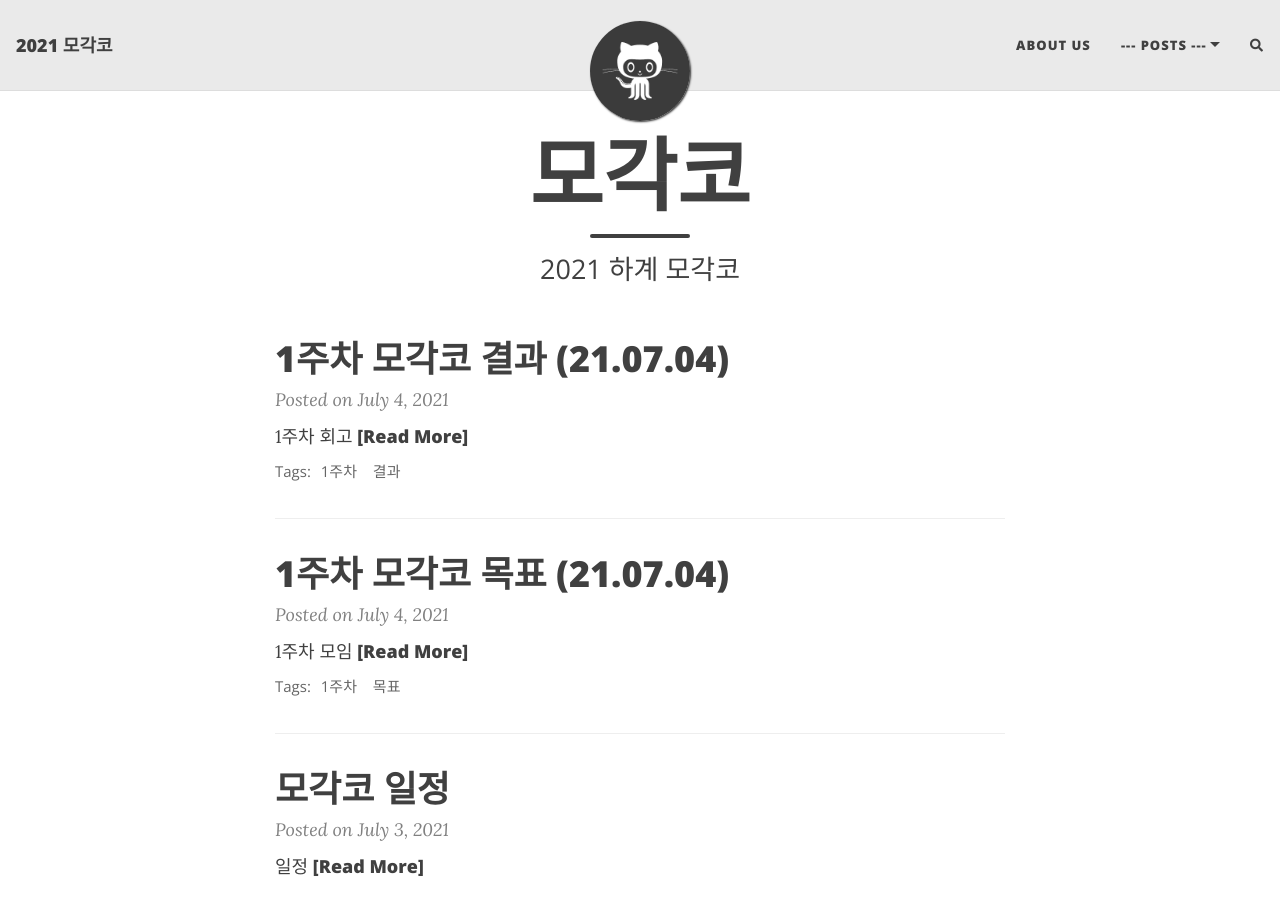
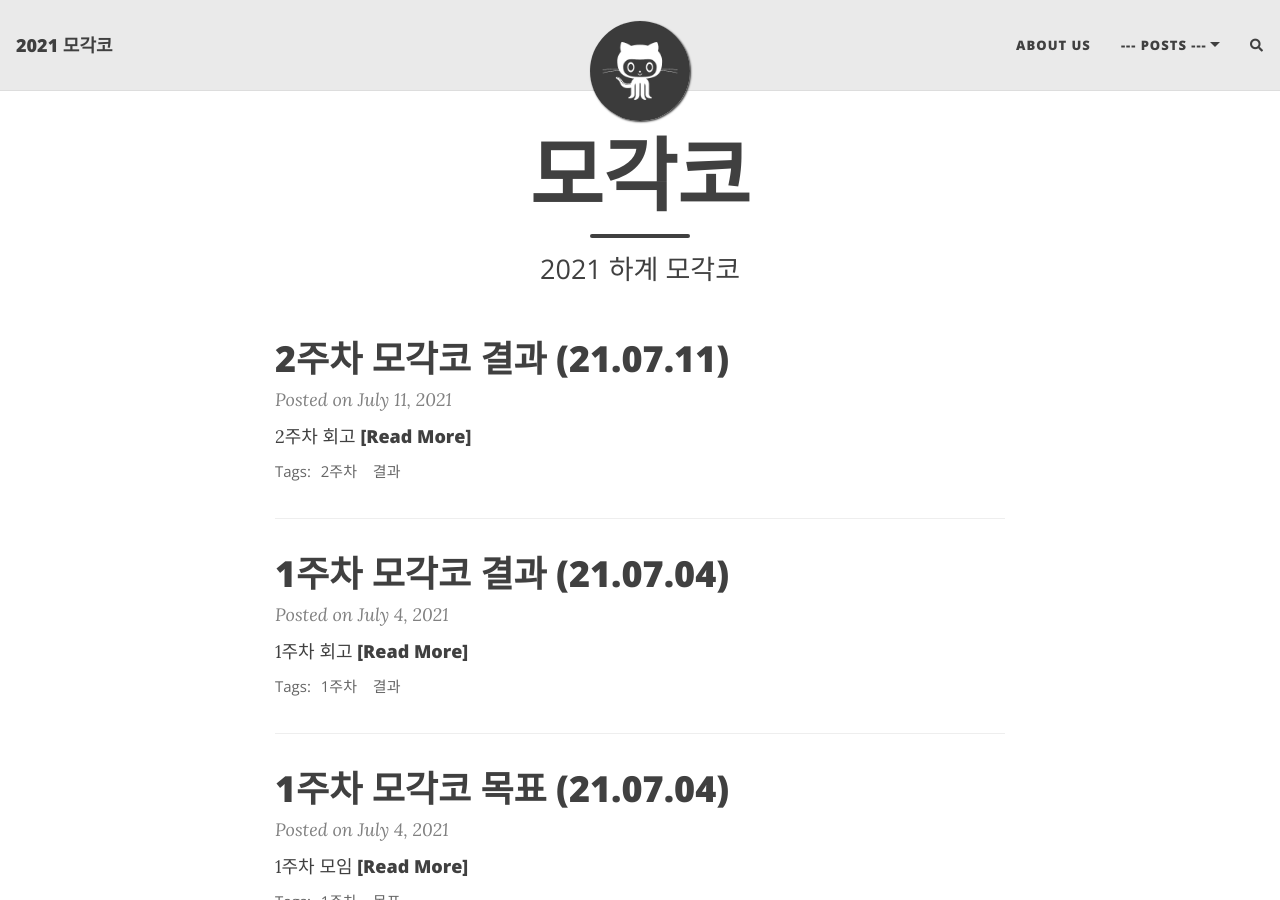
Before and after one commit to fullop2/fullop2.github.io, a Jekyll site: the page built from index.html, in a window 1280 px wide and 900 px high. Built offline with Jekyll 4.4.1, drawn with Linux system fonts in a browser that asks for light colours; nearby versions of some CDN libraries; the list of posts is cut into pages by our own code; comment, search, counter and statistics services are not loaded.

Commit message:
학습 결과 업데이트

```diff
--- a/_config.yml
+++ b/_config.yml
@@ -18,6 +18,8 @@ navbar-links:
   "--- Posts ---"     :
     - 1주차 목표 : "2021-07-04-week-1-object"
     - 1주차 결과 : "2021-07-04-week-1-result"
+    - 2주차 목표 : "2021-07-11-week-2-object"
+    - 2주차 결과 : "2021-07-11-week-2-result"
   #Author's home: "https://github.com/fullop2"
 
 # --- Logo --- #
--- /dev/null
+++ b/_posts/2021-07-11-week-2-result.md
@@ -0,0 +1,25 @@
+---
+layout: post
+title: 2주차 모각코 결과 (21.07.11)
+#subtitle: 목표
+tags: [2주차, 결과]
+comments: true
+---
+
+## 2주차 회고
+
+#### 박태현
+Vue로 개발한 것을 처음으로 GCP에 배포를 했다. 배포를 수동으로 하니 매우 불편하다
+
+#### 송찬환
+
+
+#### 유현수
+
+
+---
+## 개인 블로그
+
+- 박태현 [https://blog.naver.com/fullop_/222427731215](https://blog.naver.com/fullop_/222427731215)
+- 송찬환 [https://blog.naver.com/song960705/222427730600](https://blog.naver.com/song960705/222427730600)
+- 유현수 [https://blog.naver.com/yuhs0383/222427742123](https://blog.naver.com/yuhs0383/222427742123)
```
